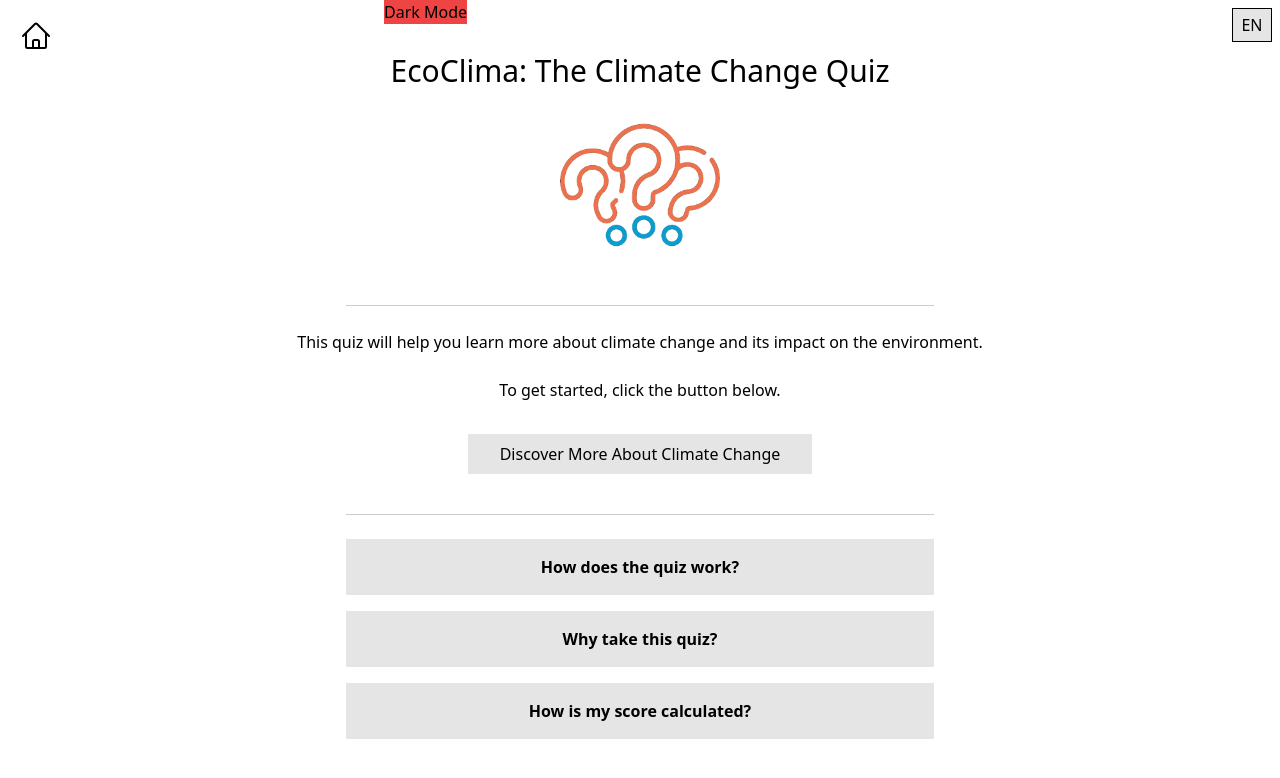
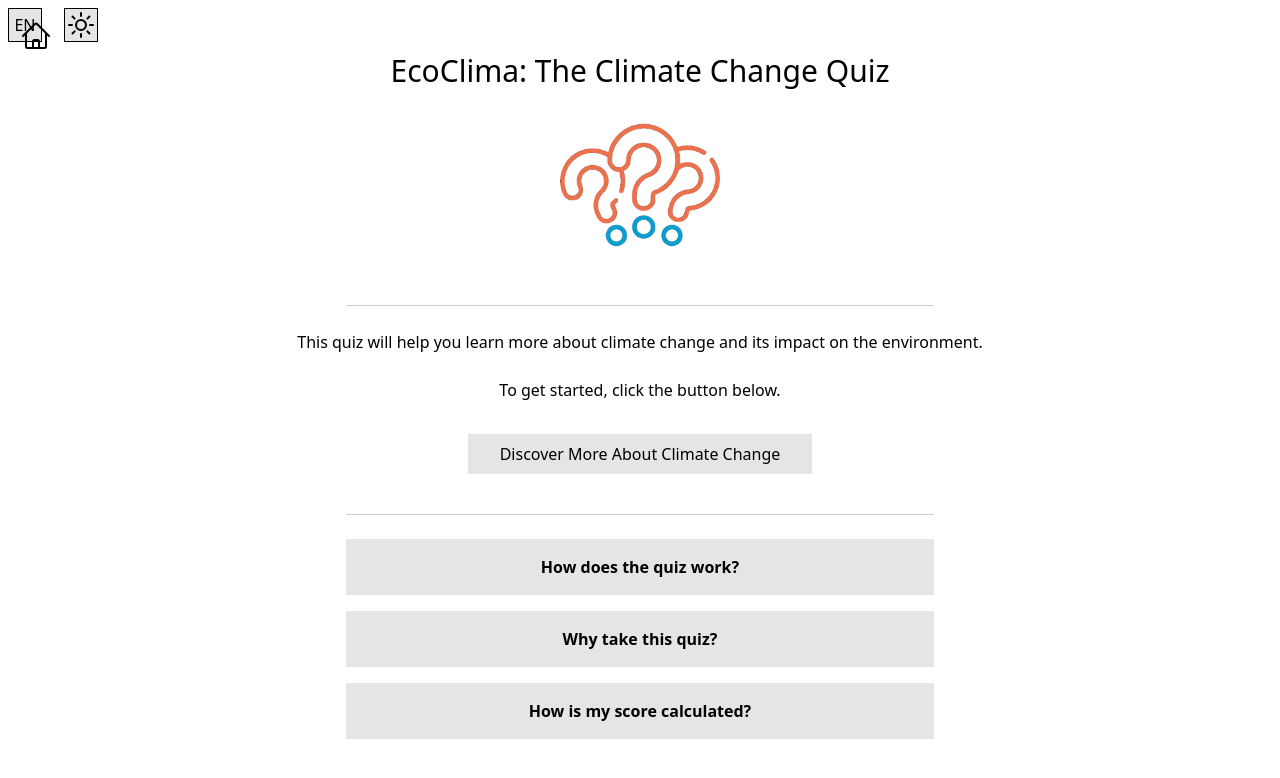
Before and after one commit to WSMomo/climate-tracker, a React (Vite) app: page /quiz in a window 1280 px wide. Shown: the top 778 px of the page. Built offline with nearby package versions, Linux system fonts and the light colour scheme.

Commit message:
git fixing icons

```diff
--- /dev/null
+++ b/src/assets/components/appComponents/darkModeButton/DarkModeButton.tsx
@@ -0,0 +1,27 @@
+import { useDispatch, useSelector } from "react-redux";
+import { SunIcon } from "@heroicons/react/24/outline";
+import { MoonIcon } from "@heroicons/react/24/outline";
+
+import styles from "./darkModeButton.module.css";
+import { RootState } from "../../../redux/store";
+import { setDarkMode } from "../../../redux/darkModeReducer";
+
+function DarkModeButton() {
+  const dispatch = useDispatch();
+  const darkMode = useSelector((state: RootState) => state.darkMode.darkMode);
+
+  return (
+    <button
+      className={styles.container}
+      onClick={() => dispatch(setDarkMode())}
+    >
+      {darkMode ? (
+        <MoonIcon className={styles.icon} />
+      ) : (
+        <SunIcon className={styles.icon} />
+      )}
+    </button>
+  );
+}
+
+export default DarkModeButton;
--- /dev/null
+++ b/src/assets/components/appComponents/darkModeButton/darkModeButton.module.css
@@ -0,0 +1,15 @@
+.container {
+  @apply absolute top-2 left-16 border border-light-text-color;
+}
+
+.icon {
+  @apply text-light-text-color bg-light-secondary-color appearance-none h-8 w-8 cursor-pointer text-center;
+}
+
+:global(.dark) .container {
+  @apply border-dark-text-color;
+}
+
+:global(.dark) .icon {
+  @apply bg-dark-secondary-color text-dark-text-color;
+}
--- a/src/assets/components/appComponents/languagesSelect/languages.module.css
+++ b/src/assets/components/appComponents/languagesSelect/languages.module.css
@@ -1,9 +1,9 @@
 .container {
-  @apply absolute top-2 right-2 border border-light-text-color;
+  @apply absolute top-2 left-2 border border-light-text-color;
 }
 
 .select {
-  @apply text-light-text-color bg-light-secondary-color appearance-none py-1 px-2 cursor-pointer text-center;
+  @apply text-light-text-color bg-light-secondary-color appearance-none  h-8 w-8 cursor-pointer text-center;
 }
 
 :global(.dark) .container {
--- a/src/assets/components/darkMode/DarkMode.tsx
+++ b/src/assets/components/darkMode/DarkMode.tsx
@@ -1,8 +1,8 @@
 // DarkMode.tsx
 
 import React, { useEffect } from "react";
-import { useDispatch, useSelector } from "react-redux";
-import { setDarkMode } from "../../redux/darkModeReducer";
+import { useSelector } from "react-redux";
+
 import { RootState } from "../../redux/store";
 
 interface Props {
@@ -10,24 +10,13 @@ interface Props {
 }
 
 function DarkMode({ children }: Props) {
-  const dispatch = useDispatch();
   const darkMode = useSelector((state: RootState) => state.darkMode.darkMode);
 
   useEffect(() => {
     localStorage.setItem("darkMode", JSON.stringify(darkMode));
   }, [darkMode]);
 
-  return (
-    <div className={darkMode ? "dark" : ""}>
-      <button
-        className="fixed top-0 left-96 bg-red-500"
-        onClick={() => dispatch(setDarkMode())}
-      >
-        Dark Mode
-      </button>
-      {children}
-    </div>
-  );
+  return <div className={darkMode ? "dark" : ""}>{children}</div>;
 }
 
 export default DarkMode;
--- a/src/main.tsx
+++ b/src/main.tsx
@@ -6,12 +6,14 @@ import { store } from "./assets/redux/store";
 import Languages from "./assets/components/appComponents/languagesSelect/Languages";
 import DarkMode from "./assets/components/darkMode/DarkMode";
 import React from "react";
+import DarkModeButton from "./assets/components/appComponents/darkModeButton/DarkModeButton";
 
 ReactDOM.createRoot(document.getElementById("root")!).render(
   <React.StrictMode>
     <Provider store={store}>
       <DarkMode>
         <Languages />
+        <DarkModeButton />
         <App />
       </DarkMode>
     </Provider>
```
